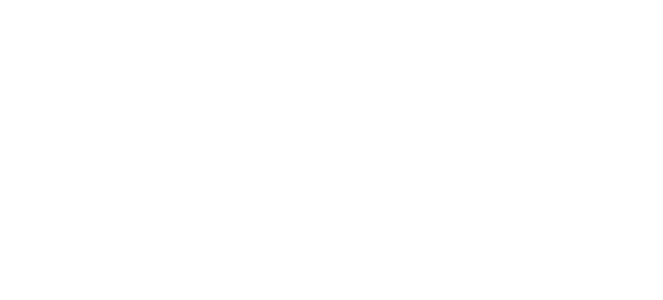
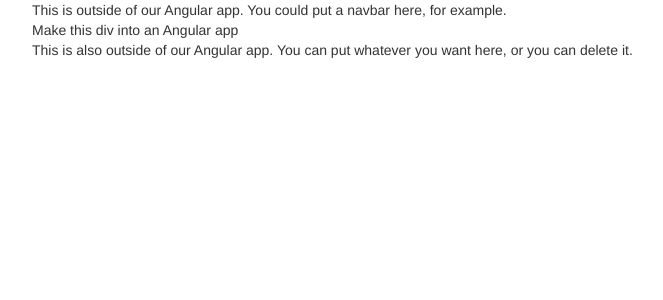
Before and after one commit to yeti/angular-example, a Django app: page / in a window 1280 px wide. Before the commit the part shown is empty. Shown: the top 300 px of the page, without its empty margins (38-701 px from the left). Run offline with Django 3.2, Linux system fonts and the light colour scheme; parts of the project's set-up code (start-up, migrations or seed data) failed here and were passed over; some libraries are stand-ins or nearby versions.

Commit message:
changed index and urls

```diff
--- a/angular_base/urls.py
+++ b/angular_base/urls.py
@@ -8,6 +8,5 @@ urlpatterns = patterns('',
     # This is our new URL
     url(r'^example/$', 'angular_example.views.example', name="example"),
     url(r'^$', 'baseclone.views.index', name="index"),
-    # url(r'^proxy/(?P<path>.*)$', 'baseclone.views.proxy_to', {'target_url': 'https://basecamp.com/2780377/api/v1/'}),
-    url(r'^proxy/(?P<path>.*)$', 'baseclone.views.proxy_to', {'target_url': 'https://basecamp.com/[your_basecamp_id_here]/api/v1/'}),
+    url(r'^proxy/(?P<path>.*)$', 'baseclone.views.proxy_to', {'target_url': 'https://basecamp.com/your_basecamp_id_here/api/v1/'}),
 )
--- a/baseclone/templates/index.html
+++ b/baseclone/templates/index.html
@@ -23,6 +23,24 @@
 
 </head>
 <body>
-
+    <div class="container">
+        <div class="row">
+            <div class="col-md-12">
+                This is outside of our Angular app. You could put a navbar here, for example.
+            </div>
+        </div>
+        <div class="row">
+            <div class="col-md-12">
+                <div>
+                    Make this div into an Angular app
+                </div>
+            </div>
+        </div>
+        <div class="row">
+            <div class="col-md-12">
+                This is also outside of our Angular app. You can put whatever you want here, or you can delete it.
+            </div>
+        </div>
+    </div>
 </body>
 </html>
```
